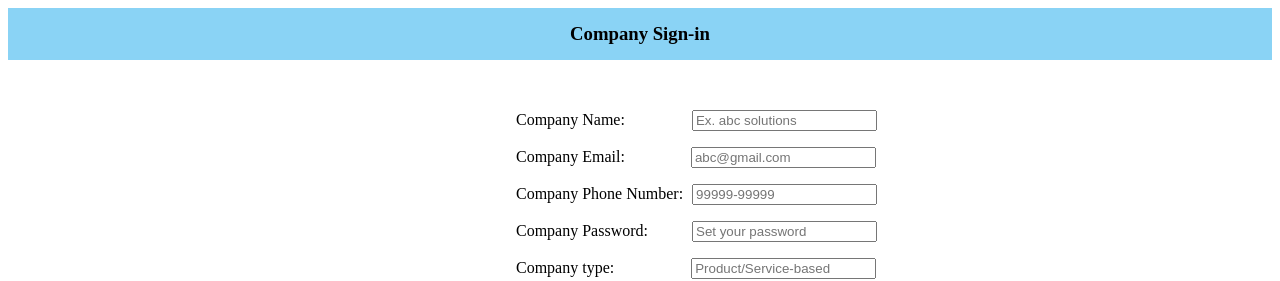
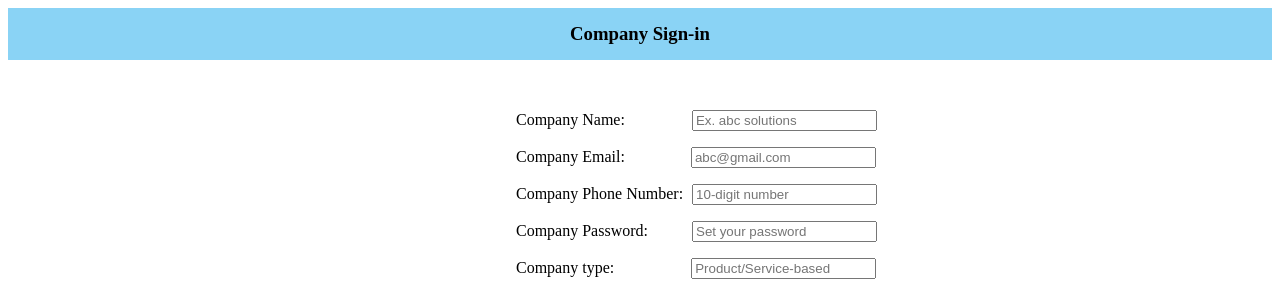
Before and after one commit to Hemapriyakb2002/JobSearch_FrontEnd_POC_1, an Angular app in the folder JSA/: page /register in a window 1280 px wide. Shown: the top 281 px of the page. Built offline with nearby package versions, Linux system fonts and the light colour scheme.

Commit message:
Data stored in backend

```diff
--- a/JSA/package.json
+++ b/JSA/package.json
@@ -18,6 +18,7 @@
     "@angular/platform-browser": "^15.2.0",
     "@angular/platform-browser-dynamic": "^15.2.0",
     "@angular/router": "^15.2.0",
+    "cors": "^2.8.5",
     "rxjs": "~7.8.0",
     "tslib": "^2.3.0",
     "zone.js": "~0.12.0"
--- a/JSA/src/app/company-reg/company-reg.component.html
+++ b/JSA/src/app/company-reg/company-reg.component.html
@@ -15,7 +15,7 @@
             <span *ngIf="email.invalid && email.touched && email.dirty" style="color:red ;" class="name-error">Please enter a valid Mail id</span>
         </p>
         <p class="phone-no">Company Phone Number:
-            <input ngModel #phoneno1="ngModel" pattern="[0-9]{5}-[0-9]{5}" name="company_phone" id="phone-no" type="numbers" class="phone-no1" placeholder="99999-99999" required>
+            <input ngModel #phoneno1="ngModel" pattern="[0-9]{10}" name="company_phone" id="phone-no" type="numbers" class="phone-no1" placeholder="10-digit number" required>
             <br>
             <span *ngIf="phoneno1.invalid && phoneno1.touched && phoneno1.dirty" style="color:red ;" class="name-error">Please enter a valid number</span>
         </p>
--- a/JSA/src/app/company-reg/company-reg.component.ts
+++ b/JSA/src/app/company-reg/company-reg.component.ts
@@ -13,7 +13,7 @@ export class CompanyRegComponent {
     console.log(data);
 
     //localStorage.setItem("session",JSON.stringify(data));
-    this.http.post(`http://127.0.0.1:8000`,data).subscribe((res)=>{
+   this.http.post<any>(`http://127.0.0.1:8000`,data).subscribe((res)=>{
       console.log(res);
     });
   }
```
Also changed, not shown: 1 other file (tests, documents, lock files or other folders).
